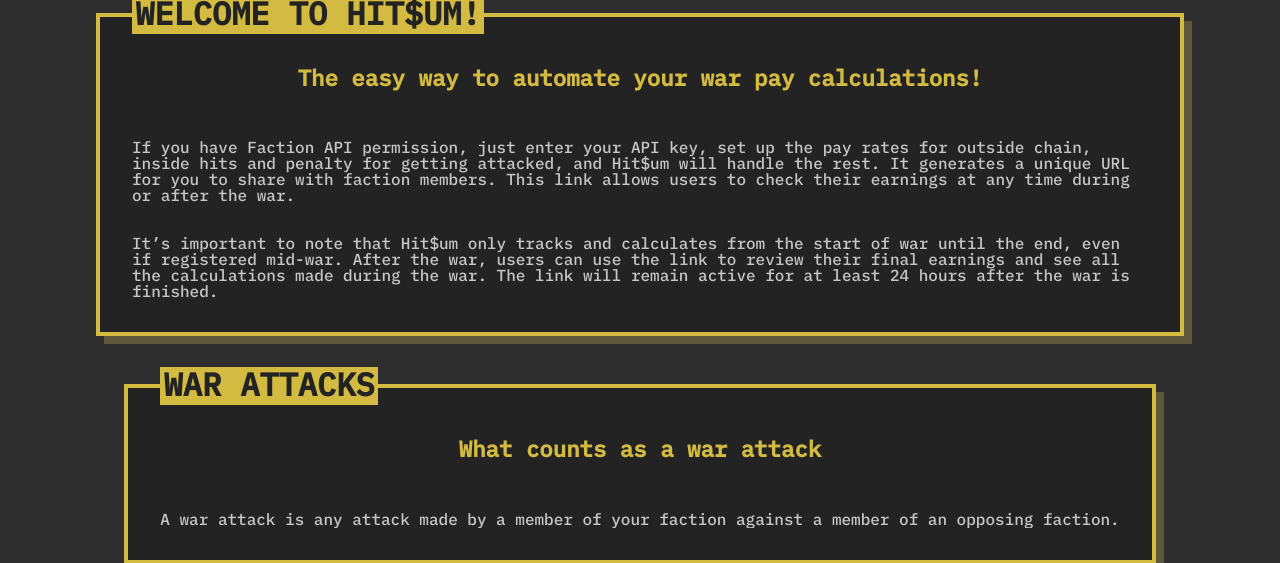
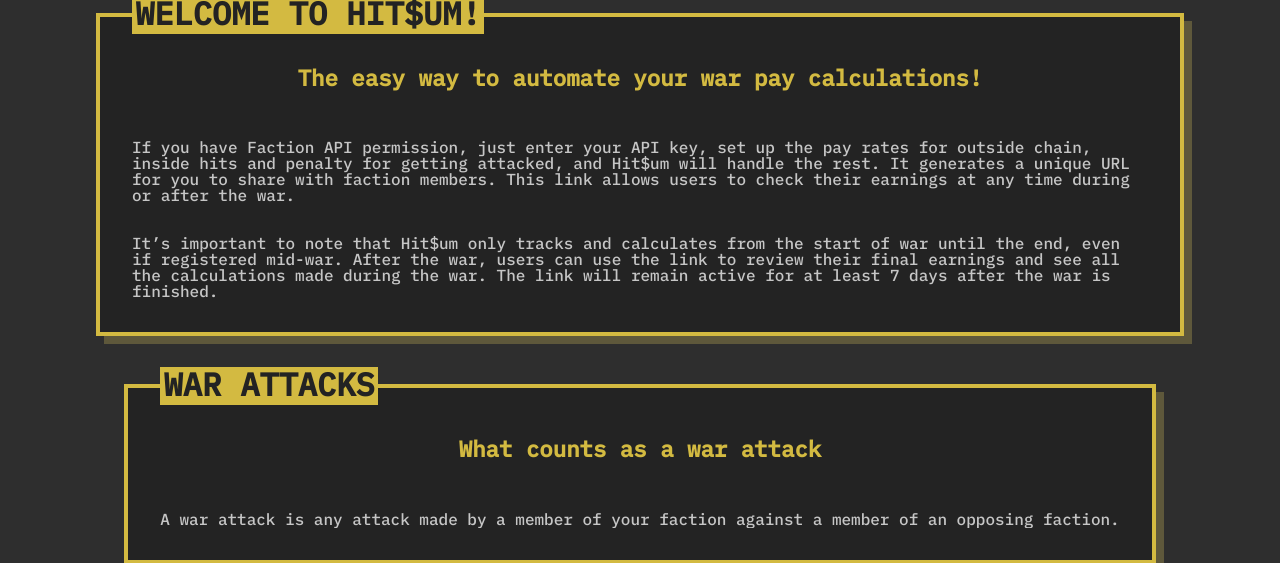
Before and after one commit to 0jcis/HitSum, a Django app: page / in a window 1280 px wide. Shown: the part 350-913 px from the top of the page. Run offline with Django 5.2, Linux system fonts and the light colour scheme; data that the repository does not hold is empty.

Commit message:
Change documenting unviewed data deletion from 24h to 7 days.

```diff
--- a/torn_website/home/templates/home/home.html
+++ b/torn_website/home/templates/home/home.html
@@ -52,7 +52,7 @@
         </section>
         <section>
           It’s important to note that Hit$um only tracks and calculates from the start of war until the end, even if registered mid-war. After the war, users can use the link to review their final
-          earnings and see all the calculations made during the war. The link will remain active for at least 24 hours after the war is finished.
+          earnings and see all the calculations made during the war. The link will remain active for at least 7 days after the war is finished.
         </section>
       </article>
       <article>
```
Also changed, not shown: README.md, 2 other files.
